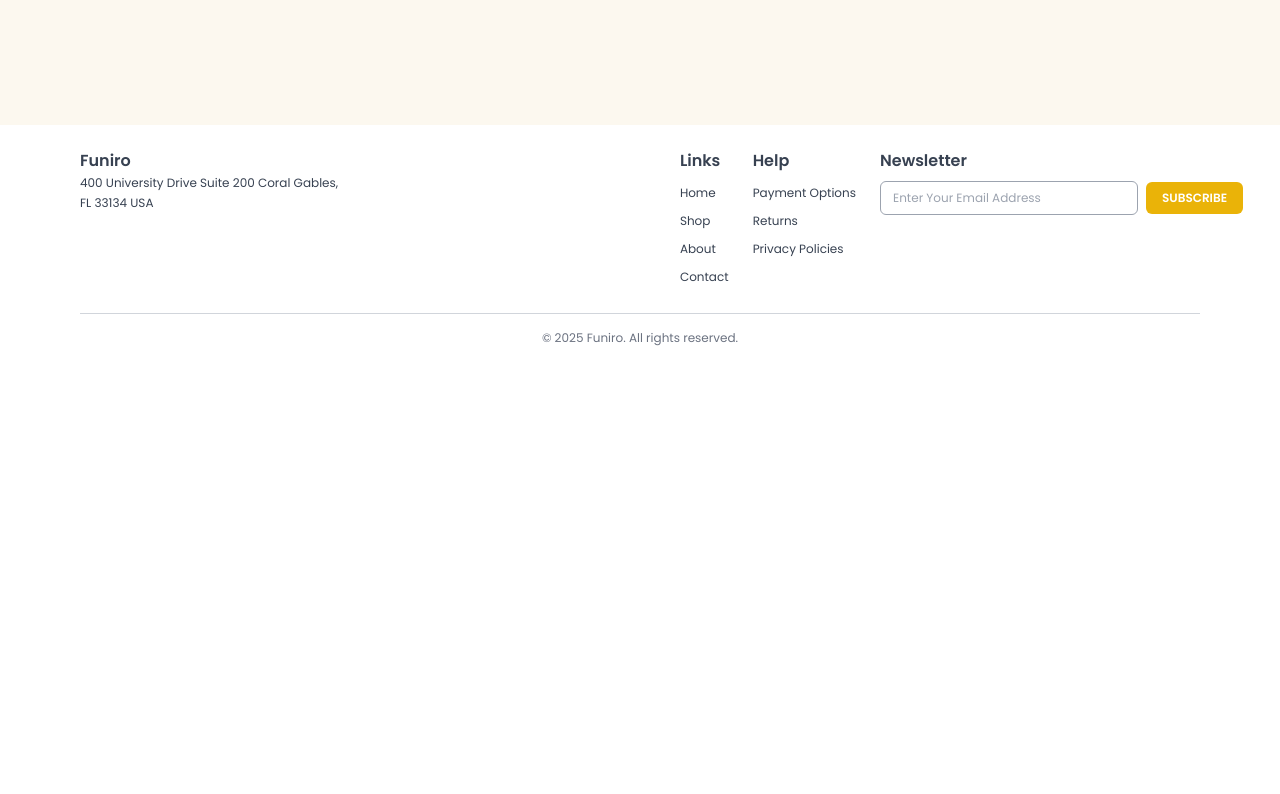
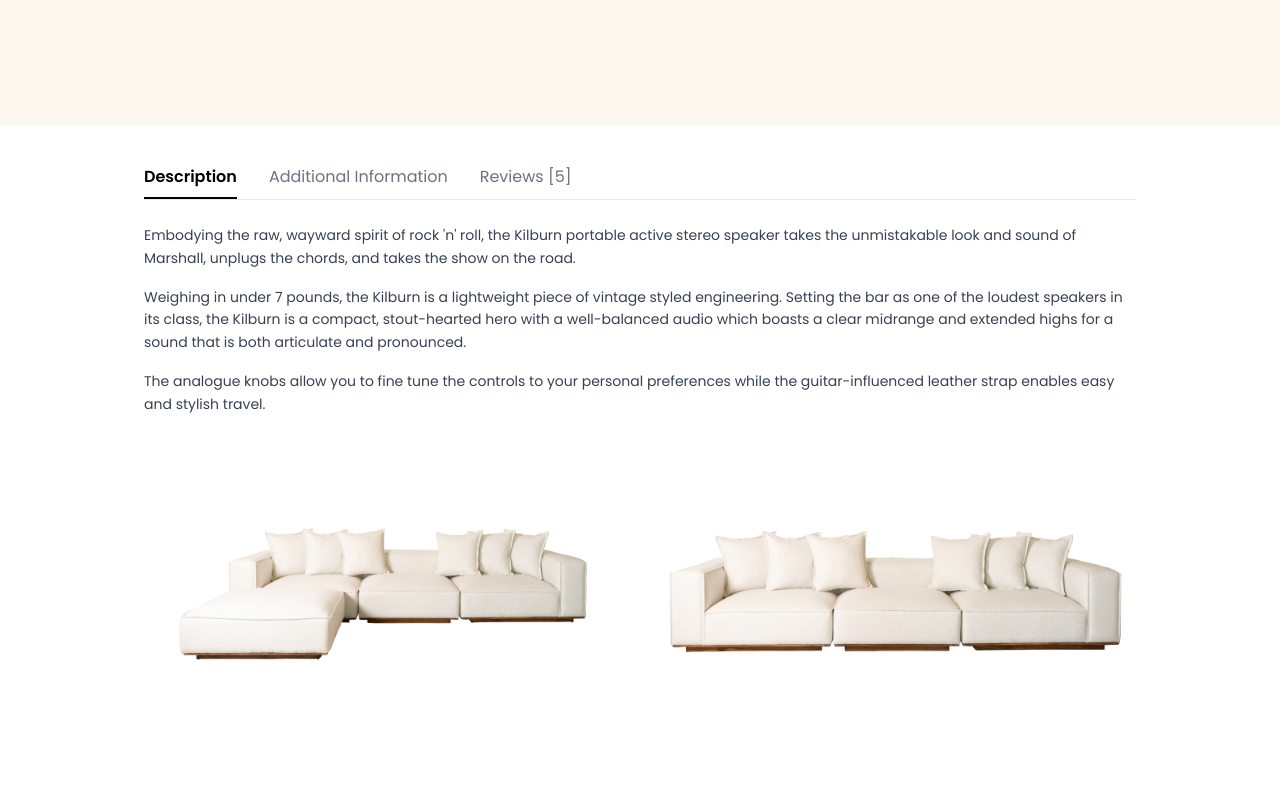
Before and after one commit to Govamarket/Furniture-Show-room, a React (Create React App) app: page /product-details in a window 1280 px wide. Shown: the part 740-1534 px from the top of the page. Before the commit the page ends 1150 px from the top, so only its background shows below. Built offline with nearby package versions, Linux system fonts and the light colour scheme.

Commit message:
initial commit

```diff
--- a/src/Components/Pages/ProductDetail.js
+++ b/src/Components/Pages/ProductDetail.js
@@ -2,15 +2,18 @@ import React from "react";
 import { Star, Facebook, Linkedin, Instagram } from "lucide-react";
 import Center from "./../../Asset/center.png";
 import inline from "./../../Asset/inline.png";
-import inlinef from "./../../Asset/inlinef.png";
-import inlineT from "../../Asset/inliner.png";
+// import inlinef from "./../../Asset/inlinef.png";
+// import inlineT from "../../Asset/inliner.png";
+import ProductTabs from "./ProductTab";
 
 const ProductDetail = () => {
   return (
+    <div>
       <div className="bg-[#fcf8ef] min-h-screen p-8">
         {/* Breadcrumb */}
         <div className="text-sm text-gray-600 mb-6">
-        Home &gt; Shop &gt; <span className="font-semibold">Asgaard sofa</span>
+          Home &gt; Shop &gt;{" "}
+          <span className="font-semibold">Asgaard sofa</span>
         </div>
 
         {/* Main section */}
@@ -105,7 +108,8 @@ const ProductDetail = () => {
                 Category: <span className="text-black">Sofas</span>
               </p>
               <p>
-              Tags: <span className="text-black">Sofa, Chair, Home, Shop</span>
+                Tags:{" "}
+                <span className="text-black">Sofa, Chair, Home, Shop</span>
               </p>
             </div>
 
@@ -118,6 +122,10 @@ const ProductDetail = () => {
           </div>
         </div>
       </div>
+      <section>
+        <ProductTabs />
+      </section>
+    </div>
   );
 };
 
--- /dev/null
+++ b/src/Components/Pages/ProductTab.js
@@ -0,0 +1,82 @@
+import React, { useState } from "react";
+import Pedetail from "./../../Asset/pdetail.png";
+import Prdetail from "./../../Asset/prdetail.png";
+
+const ProductTabs = () => {
+  const [activeTab, setActiveTab] = useState("description");
+
+  return (
+    <div className="max-w-5xl mx-auto px-4 py-10">
+      {/* Tab Menu */}
+      <div className="flex gap-8 border-b mb-6">
+        {["description", "additional", "reviews"].map((tab) => (
+          <button
+            key={tab}
+            onClick={() => setActiveTab(tab)}
+            className={`pb-2 border-b-2 transition-all duration-300 ${
+              activeTab === tab
+                ? "border-black font-semibold"
+                : "border-transparent text-gray-500"
+            }`}
+          >
+            {tab === "description"
+              ? "Description"
+              : tab === "additional"
+              ? "Additional Information"
+              : "Reviews [5]"}
+          </button>
+        ))}
+      </div>
+
+      {/* Tab Content */}
+      <div className="text-gray-700 text-sm leading-relaxed space-y-4">
+        {activeTab === "description" && (
+          <>
+            <p>
+              Embodying the raw, wayward spirit of rock 'n' roll, the Kilburn
+              portable active stereo speaker takes the unmistakable look and
+              sound of Marshall, unplugs the chords, and takes the show on the
+              road.
+            </p>
+            <p>
+              Weighing in under 7 pounds, the Kilburn is a lightweight piece of
+              vintage styled engineering. Setting the bar as one of the loudest
+              speakers in its class, the Kilburn is a compact, stout-hearted
+              hero with a well-balanced audio which boasts a clear midrange and
+              extended highs for a sound that is both articulate and pronounced.
+            </p>
+            <p>
+              The analogue knobs allow you to fine tune the controls to your
+              personal preferences while the guitar-influenced leather strap
+              enables easy and stylish travel.
+            </p>
+
+            {/* Product Images */}
+            <div className="grid grid-cols-1 sm:grid-cols-2 gap-4 pt-4">
+              <img
+                src={Prdetail}
+                alt="sofa-1"
+                className="rounded-xl object-cover w-full"
+              />
+              <img
+                src={Pedetail}
+                alt="sofa-2"
+                className="rounded-xl object-cover w-full"
+              />
+            </div>
+          </>
+        )}
+
+        {activeTab === "additional" && (
+          <p>More technical specs and product properties go here.</p>
+        )}
+
+        {activeTab === "reviews" && (
+          <p>Display user reviews and a review submission form here.</p>
+        )}
+      </div>
+    </div>
+  );
+};
+
+export default ProductTabs;
```
Also changed, not shown: src/Asset/pdetail.png (added), src/Asset/prdetail.png (added). Lines whose indentation alone changed are shown as unchanged.
